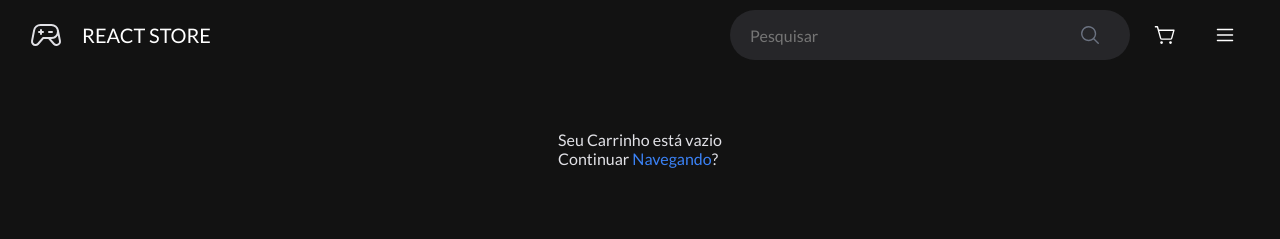
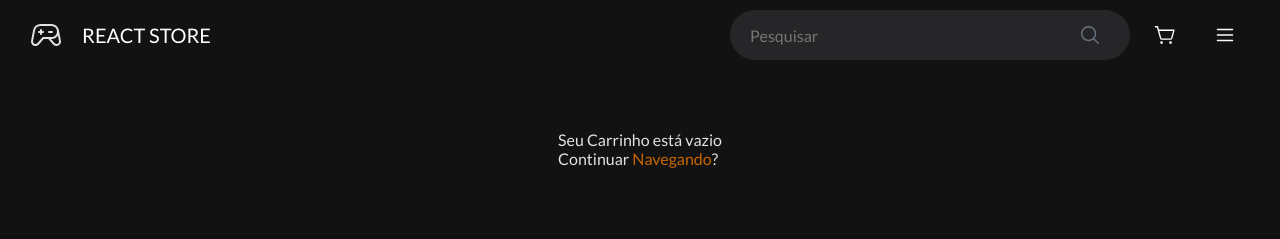
Before and after one commit to renansouzasm/next-stripe-ecommerce, a React (Vite) app: page /cart in a window 1280 px wide. Shown: the top 239 px of the page. Built offline with nearby package versions, Linux system fonts and the light colour scheme.

Commit message:
Update style.css

```diff
--- a/src/pages/Cart/style.css
+++ b/src/pages/Cart/style.css
@@ -55,7 +55,7 @@
 
 .notFoundMsg > p > a {
   font-size: 1.6rem;
-  color: #3b82f6;
+  color: var(--btn-color-hover);
 }
 
 @media screen and (max-width: 1100px) {
```
